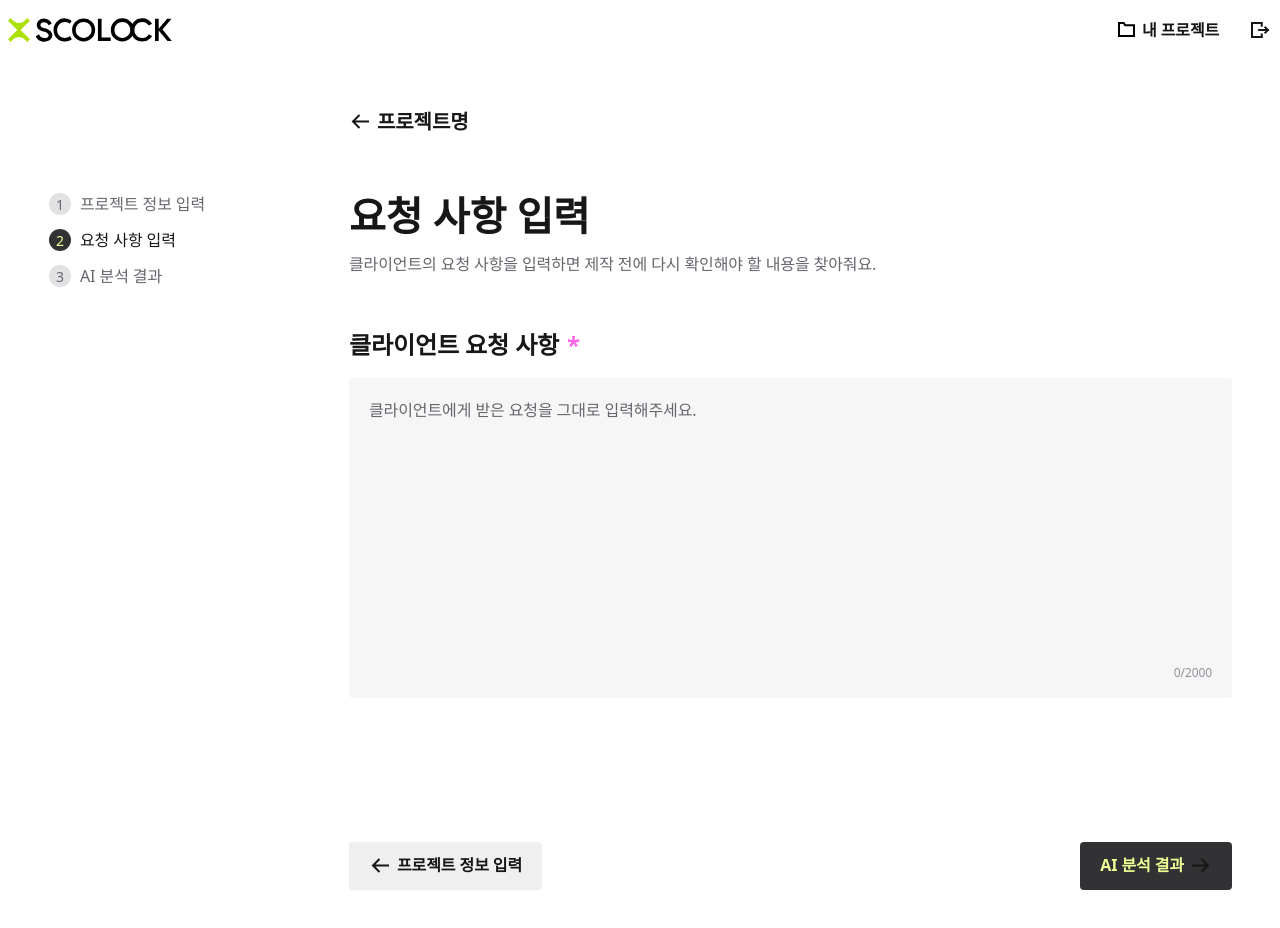
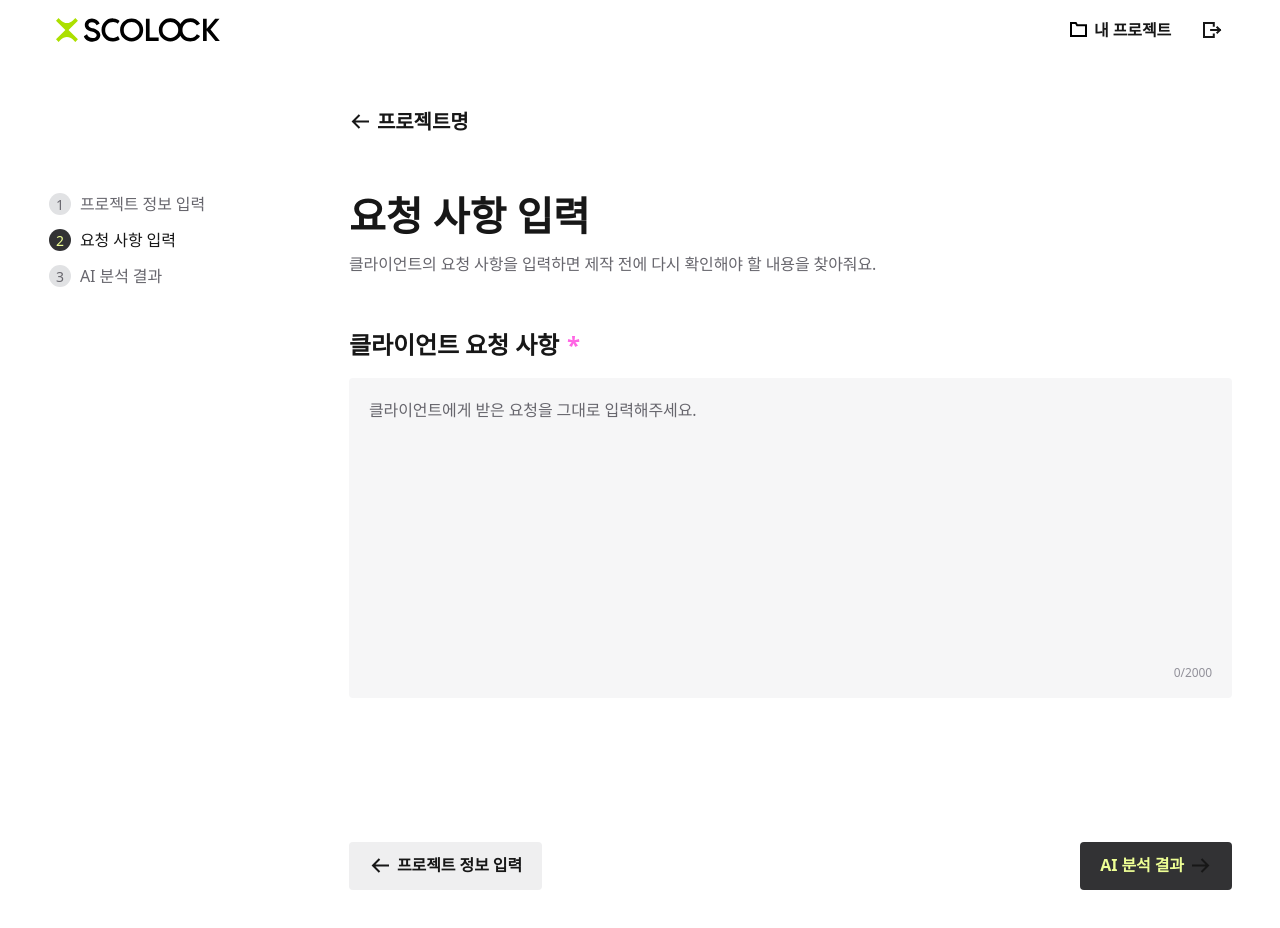
Before and after one commit to SCO-LOCK/FE, a React (Vite) app: page /request in a window 1280 px wide. Shown: the top 928 px of the page. Built offline with nearby package versions, Linux system fonts and the light colour scheme; a web font is replaced by a local one.

Commit message:
refactor: grid 네이밍 수정

```diff
--- a/src/components/common/TemporaryHeader.tsx
+++ b/src/components/common/TemporaryHeader.tsx
@@ -17,7 +17,7 @@ export default function TemporaryHeader({
   alignToPageGrid = false,
 }: TemporaryHeaderProps) {
   const headerLayout = alignToPageGrid
-    ? "h-10 px-(--grid-margin) lg:h-15"
+    ? "h-10 px-(--grid-page-margin) lg:h-15"
     : "h-10 px-4 md:px-8 lg:px-12 min-[1425px]:px-24";
   const actionsLayout = alignToPageGrid
     ? "lg:min-w-43.5 lg:justify-between lg:gap-0"
--- a/src/pages/RequestPage.tsx
+++ b/src/pages/RequestPage.tsx
@@ -269,7 +269,7 @@ function RequestForm({ projectId }: RequestFormProps) {
           message={analysisError}
           onRetry={handleAnalyzeClick}
           onClose={() => setAnalysisError("")}
-          className="fixed top-16 right-(--grid-margin) z-10 lg:top-23 lg:right-10"
+          className="fixed top-16 right-(--grid-page-margin) z-10 lg:top-23 lg:right-10"
         />
       )}
       <AnalysisLoadingModal
--- a/src/pages/ResultPage.tsx
+++ b/src/pages/ResultPage.tsx
@@ -192,7 +192,7 @@ function AnalysisResult({ analysisId, initialAnalysis, requestPath }: AnalysisRe
           }
           onRetry={() => void handleCopy(copyFeedback.content)}
           onClose={() => setCopyFeedback(null)}
-          className="fixed top-16 right-(--grid-margin) z-10 lg:top-23 lg:right-10"
+          className="fixed top-16 right-(--grid-page-margin) z-10 lg:top-23 lg:right-10"
         />
       )}
     </>
```
